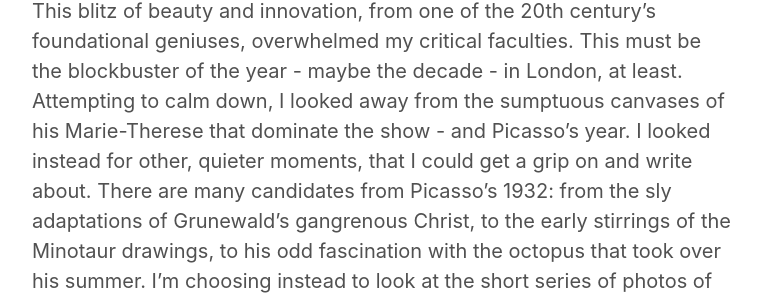
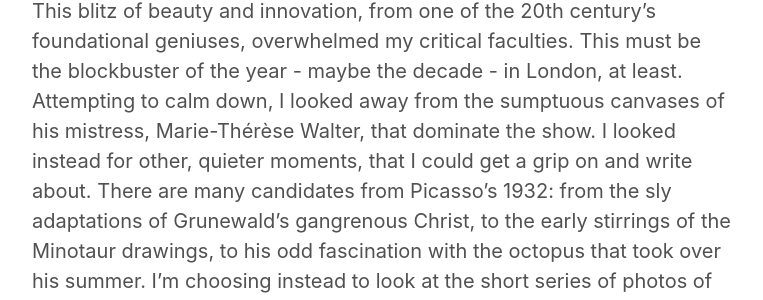
Before and after one commit to JMDKC/jmdkc.github.io, a Jekyll site: the page built from _posts/2018-04-08-picasso-tate.md, in a window 1280 px wide and 1400 px high, scrolled down 224 px. Shown: the part 261-561 px from the top of the window, without its empty margins (258-1021 px from the left). Built offline with Jekyll 4.4.1, drawn with Linux system fonts in a browser that asks for light colours; some of the changed text lies outside the part shown.

Commit message:
amended Picasso post

```diff
--- a/_posts/2018-04-08-picasso-tate.md
+++ b/_posts/2018-04-08-picasso-tate.md
@@ -6,17 +6,17 @@ title: Picasso 1932 – Love, Fame, Tragedy | Tate Modern
 Even though I went in a churlish mood, on a relentlessly rainy Saturday, surrounded by wheelie-suitcase wielding crowds, I can't pretend that this show is anything else than a megawatt, full-bore, ocean-going triumph. Picasso in 1932 was 50, world-famous, trapped in a love triangle and, according to [the evidence currently on the walls at Tate Modern](http://www.tate.org.uk/whats-on/tate-modern/exhibition/ey-exhibition-picasso-1932-love-fame-tragedy), at the apex of his inventive powers.
 
 This blitz of beauty and innovation, from one of the 20th century's foundational geniuses, overwhelmed my critical faculties. This must be the blockbuster of the year - maybe the decade - in London, at least.
-Attempting to calm down, I looked away from the sumptuous canvases of his Marie-Therese that dominate the show - and Picasso's year. I looked instead for other, quieter moments, that I could get a grip on and write about. There are many candidates from Picasso's 1932: from the sly adaptations of Grunewald's gangrenous Christ, to the early stirrings of the Minotaur drawings, to his odd fascination with the octopus that took over his summer. I'm choosing instead to look at the short series of photos of Boisgeloup, Picasso's Normandy country house, taken by his friend Brassaï.
+Attempting to calm down, I looked away from the sumptuous canvases of his mistress, Marie-Thérèse Walter, that dominate the show. I looked instead for other, quieter moments, that I could get a grip on and write about. There are many candidates from Picasso's 1932: from the sly adaptations of Grunewald's gangrenous Christ, to the early stirrings of the Minotaur drawings, to his odd fascination with the octopus that took over his summer. I'm choosing instead to look at the short series of photos of Boisgeloup, Picasso's Normandy country house, taken by his friend Brassaï.
 
 ![Mystery door](/Assets/picasso-tate.png)
 
 When the photo-series was taken, Picasso had owned the 18th-century stately home for a couple of years, and used it as a place to escape his Paris fame, and experiment. Three years later, he gave it to his wife Olga as their marriage broke up, and never visited again. His friend the photographer, meanwhile, [seemed less than impressed](http://judithbenhamouhuet.com/report/picasso-a-visit-to-his-secret-studio-in-the-company-of-bernard-picasso/) with his surroundings: "Strange kind of château, most of the rooms devoid of furniture, a few large Picassos here and there on the bare walls," he commented.
 
-That said, Boisgeloup was a suitably lavish bolthole for the great man: it had a 14th century chapel, clad with ivy, a tower for Picasso's painting studio and a stables for his sculpture studio. Despite its rudimentary heating and plumbing, the brittle, status-conscious Olga, their son in tow, came from Paris to visit Picasso there during the weekends; sporty, dreamy Marie-Therese, the mistress, came during the week.
+That said, Boisgeloup was a suitably lavish bolthole for the great man: it had a 14th century chapel, clad with ivy, a tower for Picasso's painting studio and a stables for his sculpture studio. Despite its rudimentary heating and plumbing, the brittle, status-conscious Olga, their son in tow, came from Paris to visit Picasso there during the weekends; sporty, dreamy Marie-Thérèse came during the week.
 
 Some of the strangeness of the situation is captured by Brassaï's series. In one, two hat-clad figures - the shorter of which seems to be Picasso - stare into the open barn doors. The building is monolithic, weather-beaten, with black branches etched into its surface. The interior is black.
 
-But, close enough to the door to catch the light, a few white busts stare back at the men, and at us. The face being portrayed in the plaster, in the Boisgeloup barn in 1932 and in a nearby gallery, today at Tate? Marie-Therese. I hope Olga didn't go to the stables too often.
+But, close enough to the door to catch the light, a few white busts stare back at the men, and at us. The face being portrayed in the plaster, in the Boisgeloup barn in 1932 and in a nearby gallery, today at Tate? Marie-Thérèse. I hope Olga didn't go to the stables too often.
 
 The sculptures are extraordinary: a mix of bulbousness and classical lines, sensuality and rigour, distance and promise. Actually, the photo's extraordinary too. This exhibition is extraordinary. I need to go back.
 
```
Also changed, not shown: 1 other file.
